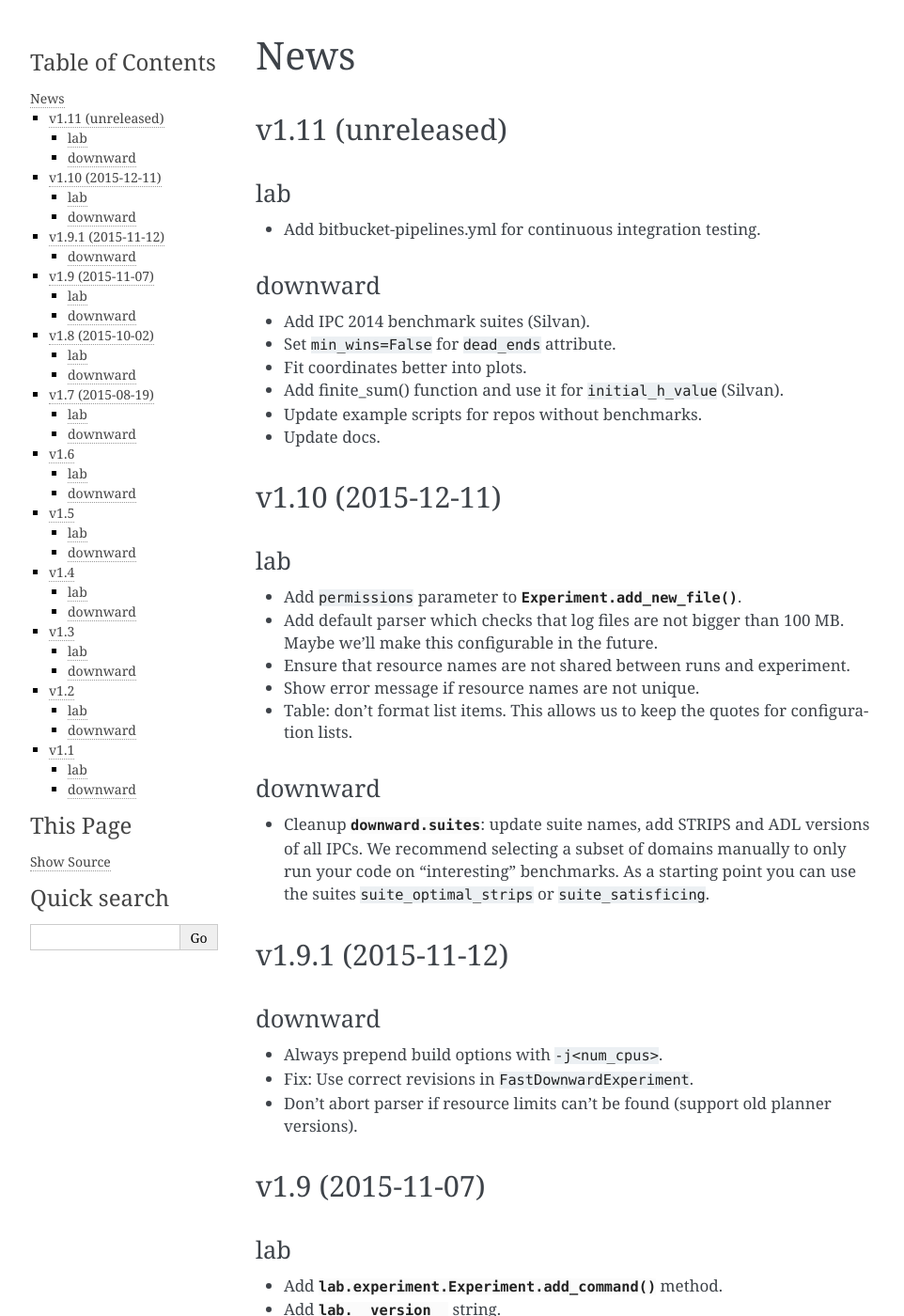
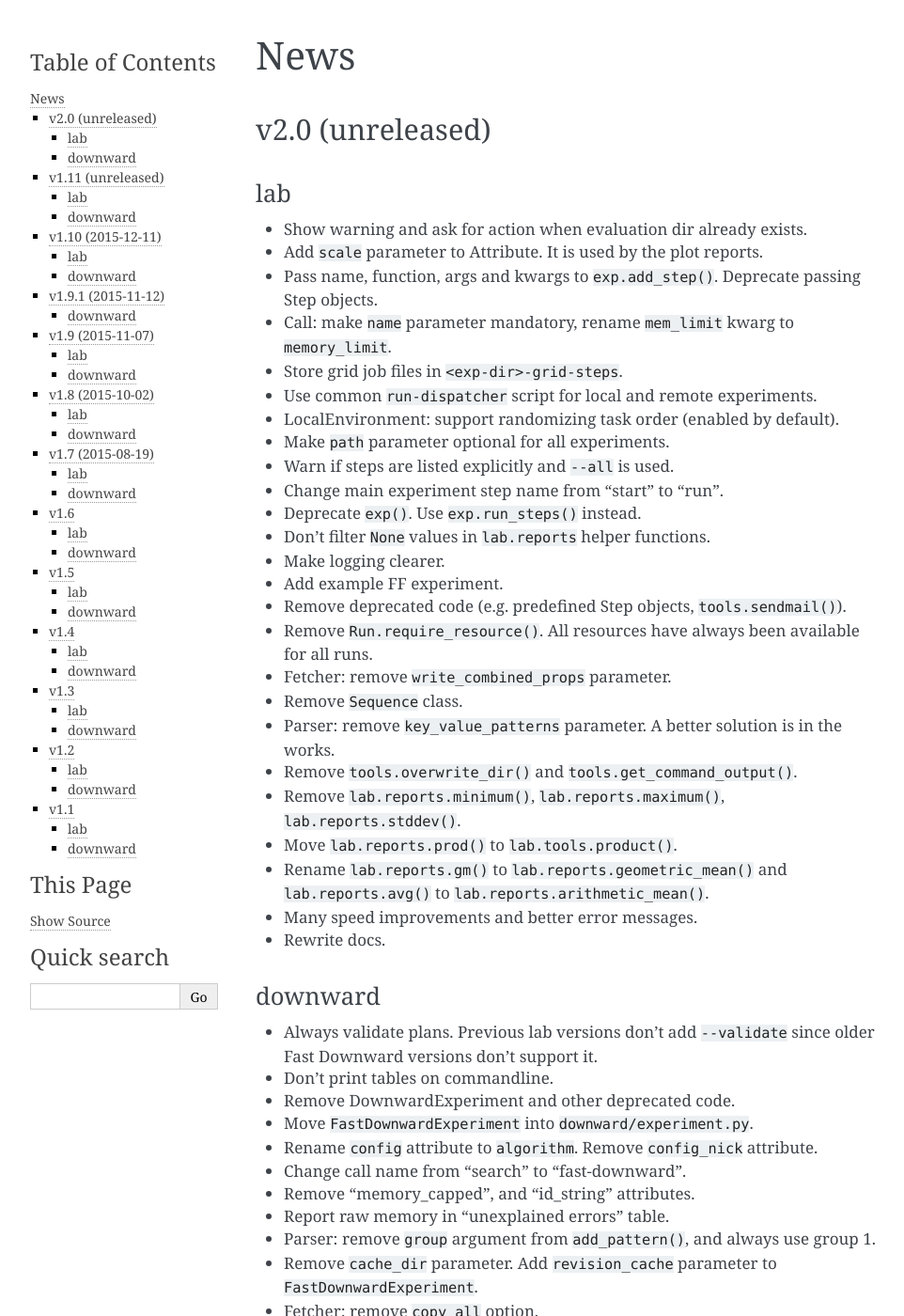
Before and after one commit to aibasel/lab, a Sphinx documentation site: the page built from docs/news.rst, in a window 1280 px wide and 1400 px high. Shown: the whole window at 94% size, without its empty margins (148-1110 px from the left). Built offline with Sphinx 7.4.7, drawn with Linux system fonts in a browser that asks for light colours; pages that are not in the unit, such as notebooks, are missing from menus; some of the changed text lies outside the part shown.

Commit message:
add news draft for version 2.0

```diff
--- a/docs/news.rst
+++ b/docs/news.rst
@@ -3,6 +3,64 @@ News
 
 .. module :: lab.experiment
 .. module :: downward.experiments
+
+
+v2.0 (unreleased)
+-----------------
+
+lab
+^^^
+* Show warning and ask for action when evaluation dir already exists.
+* Add ``scale`` parameter to Attribute. It is used by the plot reports.
+* Pass name, function, args and kwargs to ``exp.add_step()``. Deprecate passing Step objects.
+* Call: make ``name`` parameter mandatory, rename ``mem_limit`` kwarg to ``memory_limit``.
+* Store grid job files in ``<exp-dir>-grid-steps``.
+* Use common ``run-dispatcher`` script for local and remote experiments.
+* LocalEnvironment: support randomizing task order (enabled by default).
+* Make ``path`` parameter optional for all experiments.
+* Warn if steps are listed explicitly and ``--all`` is used.
+* Change main experiment step name from "start" to "run".
+* Deprecate ``exp()``. Use ``exp.run_steps()`` instead.
+* Don't filter ``None`` values in ``lab.reports`` helper functions.
+* Make logging clearer.
+* Add example FF experiment.
+* Remove deprecated code (e.g. predefined Step objects, ``tools.sendmail()``).
+* Remove ``Run.require_resource()``. All resources have always been available for all runs.
+* Fetcher: remove ``write_combined_props`` parameter.
+* Remove ``Sequence`` class.
+* Parser: remove ``key_value_patterns`` parameter. A better solution is in the works.
+* Remove ``tools.overwrite_dir()`` and ``tools.get_command_output()``.
+* Remove ``lab.reports.minimum()``, ``lab.reports.maximum()``, ``lab.reports.stddev()``.
+* Move ``lab.reports.prod()`` to ``lab.tools.product()``.
+* Rename ``lab.reports.gm()`` to ``lab.reports.geometric_mean()`` and
+  ``lab.reports.avg()`` to ``lab.reports.arithmetic_mean()``.
+* Many speed improvements and better error messages.
+* Rewrite docs.
+
+downward
+^^^^^^^^
+* Always validate plans. Previous lab versions don't add ``--validate``
+  since older Fast Downward versions don't support it.
+* Don't print tables on commandline.
+* Remove DownwardExperiment and other deprecated code.
+* Move ``FastDownwardExperiment`` into ``downward/experiment.py``.
+* Rename ``config`` attribute to ``algorithm``. Remove ``config_nick`` attribute.
+* Change call name from "search" to "fast-downward".
+* Remove "memory_capped", and "id_string" attributes.
+* Report raw memory in "unexplained errors" table.
+* Parser: remove ``group`` argument from ``add_pattern()``, and always use group 1.
+* Remove ``cache_dir`` parameter. Add ``revision_cache`` parameter to ``FastDownwardExperiment``.
+* Fetcher: remove ``copy_all`` option.
+* Remove predefined benchmark suites.
+* Remove IpcReport, ProblemPlotReport, RelativeReport, SuiteReport and TimeoutReport.
+* Rename CompareConfigsReport to ComparativeReport.
+* Remove possibility to add ``_relative`` to an attribute to obtain relative results.
+* PlanningReport: remove ``derived_properties`` parameter.
+* PlotReport: remove ``legend_location`` parameter. Use ``params={legend.loc}`` instead.
+* AbsoluteReport: remove ``colored`` parameter and always color HTML reports.
+* Don't use domain links in Latex reports.
+* AbsoluteReport: Remove ``resolution`` parameter and always use ``combined`` resolution.
+* Rewrite docs.
 
 
 v1.11 (unreleased)
```
